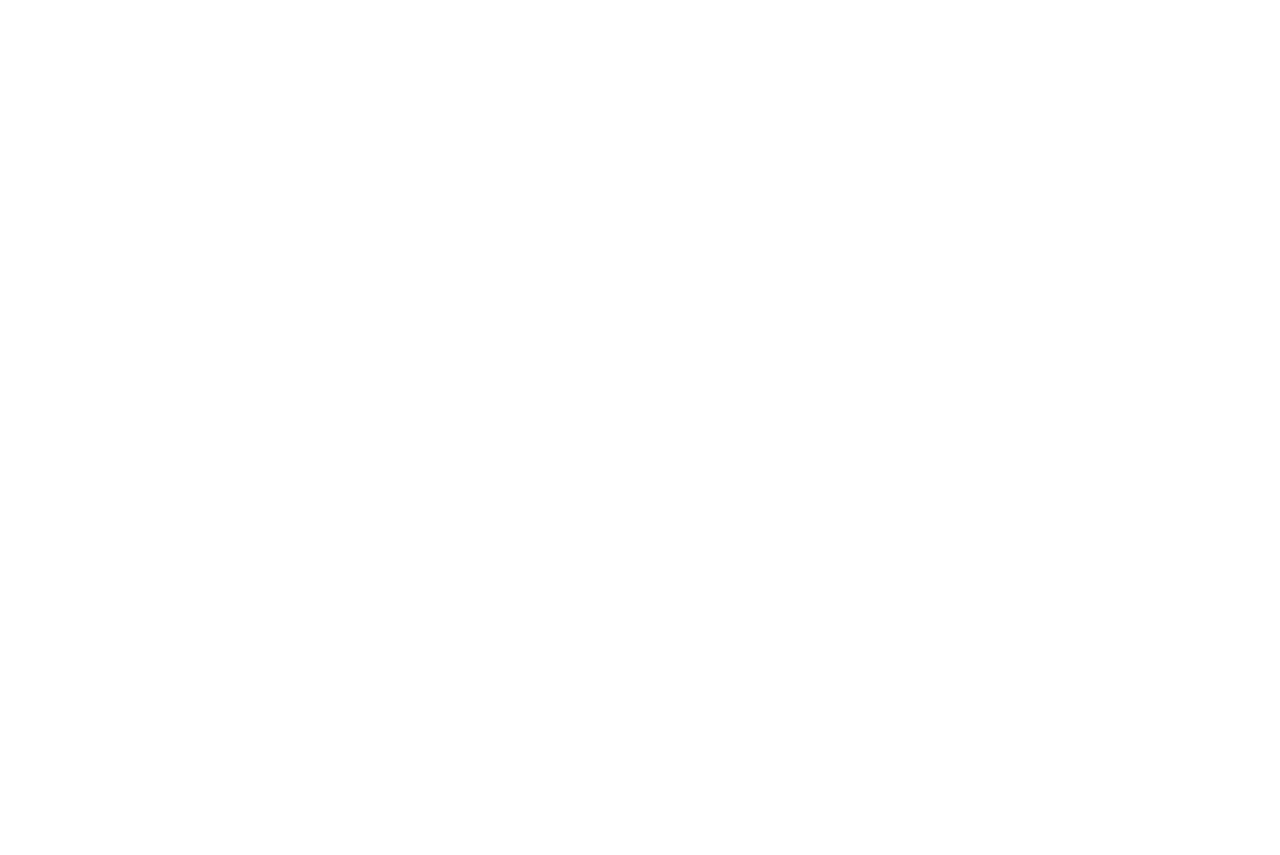
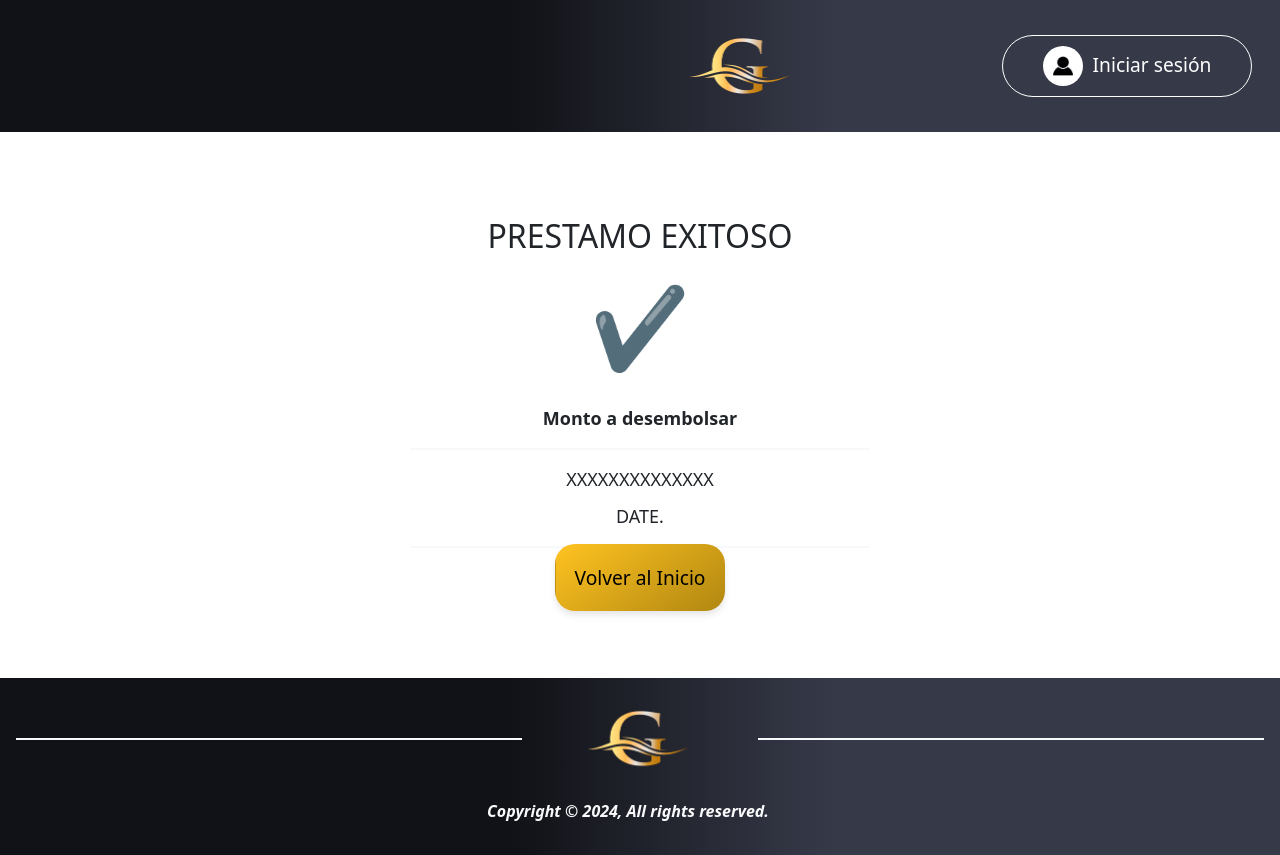
Before and after one commit to FinancieraGuevara/Financiera-Frontend, an Angular app in the folder app/: page /iniciosesion in a window 1280 px wide. Before the commit the page ends 800 px from the top, so only its background shows below. Built offline with nearby package versions, Linux system fonts and the light colour scheme.

Commit message:
feat(inicio de prestamo exitoso, solo texto)

```diff
--- a/app/src/app/app.component.html
+++ b/app/src/app/app.component.html
@@ -1,5 +1,4 @@
-<app-ingresar-detalle-prestamo></app-ingresar-detalle-prestamo>
-app-navegador></app-navegador>
-<app-iniciosesion></app-iniciosesion>
-<router-outlet ></router-outlet>
+<app-navegador></app-navegador>
+<app-prestamobien></app-prestamobien>
+<!--<router-outlet ></router-outlet>-->
 <app-piepagina></app-piepagina>
--- a/app/src/app/app.component.ts
+++ b/app/src/app/app.component.ts
@@ -6,11 +6,12 @@ import { IngresarDetallePrestamoComponent } from "./ingresar-detalle-prestamo/in
 import {IniciosesionComponent} from "./iniciosesion/iniciosesion.component";
 import {PiepaginaComponent} from "./piepagina/piepagina.component";
 import {NavegadorComponent} from "./navegador/navegador.component";
+import {PrestamobienComponent} from "./prestamobien/prestamobien.component";
 
 @Component({
   selector: 'app-root',
   standalone: true,
-  imports: [RouterOutlet, SeleccionarTipoPrestamoComponent, ValidarInformacionComponent, IngresarDetallePrestamoComponent,IniciosesionComponent, PiepaginaComponent, NavegadorComponent],
+  imports: [RouterOutlet, SeleccionarTipoPrestamoComponent, ValidarInformacionComponent, IngresarDetallePrestamoComponent,IniciosesionComponent, PiepaginaComponent, NavegadorComponent, PrestamobienComponent],
   templateUrl: './app.component.html',
   styleUrl: './app.component.scss'
 })
--- /dev/null
+++ b/app/src/app/prestamobien/prestamobien.component.html
@@ -0,0 +1,14 @@
+
+
+
+<div class="container">
+  <div class="message bold"><h2>PRESTAMO EXITOSO</h2></div>
+  <div class="icon">✔️</div>
+  <div class="message bold">Monto a desembolsar</div>
+  <hr class="border border-light border-1 opacity-100">
+  <div class="message">XXXXXXXXXXXXXX</div>
+  <div class="message">DATE.</div>
+  <hr class="border border-light border-1 opacity-100">
+  <div class="message"><a href="/inicio" class="button">Volver al Inicio</a></div>
+
+</div>
--- /dev/null
+++ b/app/src/app/prestamobien/prestamobien.component.scss
@@ -0,0 +1,87 @@
+
+.container {
+  text-align: center;
+  padding: 20px;
+  background-color: white;
+  border-radius: 8px;
+
+  width: 80%;
+  max-width: 500px;
+  margin: 55px auto;
+}
+.hr {
+  border: 3px solid #d5a20e;
+  margin: 15px auto;
+}
+.icon {
+  font-size: 80px;
+  color: #FFD700;
+  margin-bottom: 20px;
+}
+
+.message {
+  font-size: 18px;
+  margin: 10px ;
+}
+
+.bold {
+  font-weight: bold;
+}
+
+.button {
+  background: linear-gradient(145deg, #ffc321, #b18711);
+  border: none;
+  color: black;
+  padding: 20px;
+  border-radius: 20px;
+  font-size: 1.2rem;
+  transition: all 0.4s ease;
+
+  background-position: right bottom;
+  box-shadow: 0 4px 6px rgba(0, 0, 0, 0.1);
+  text-align: center;
+  cursor: pointer;
+  text-decoration: none;
+margin: 25px auto;
+}
+
+.button:hover {
+  background: linear-gradient(145deg, #ffca42, #dfa71f);
+  background-position: left bottom;
+  transform: translateY(-2px);
+
+}
+.progress-container {
+  display: flex;
+  align-items: center;
+  margin-left: 50px;
+}
+.circle {
+  width: 30px;
+  height: 30px;
+  border-radius: 50%;
+  background-color: white;
+  border: 2px solid black;
+  display: flex;
+  align-items: center;
+  justify-content: center;
+  color: black;
+  font-weight: bold;
+  font-size: 16px;
+}
+
+.completed {
+  background-color: black;
+  color: white;
+}
+
+.line {
+  width: 50px;
+  height: 2px;
+  background-color: black;
+}
+
+.label {
+  margin-left: 40px;
+  font-size: 18px;
+}
```
Also changed, not shown: app/src/app/prestamobien/prestamobien.component.ts (added, +12 -0 lines), 1 other file (tests, documents, lock files or other folders).
